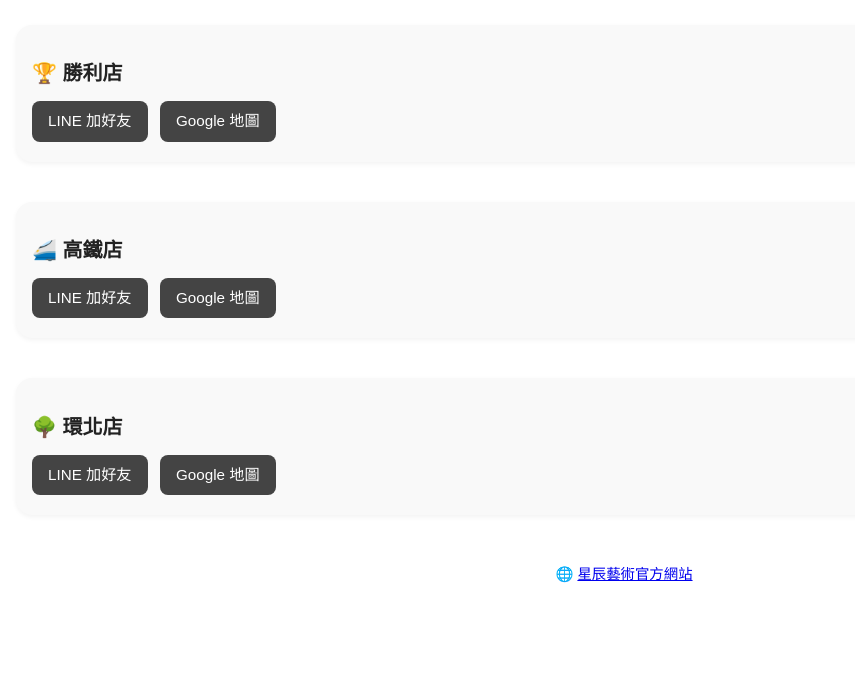
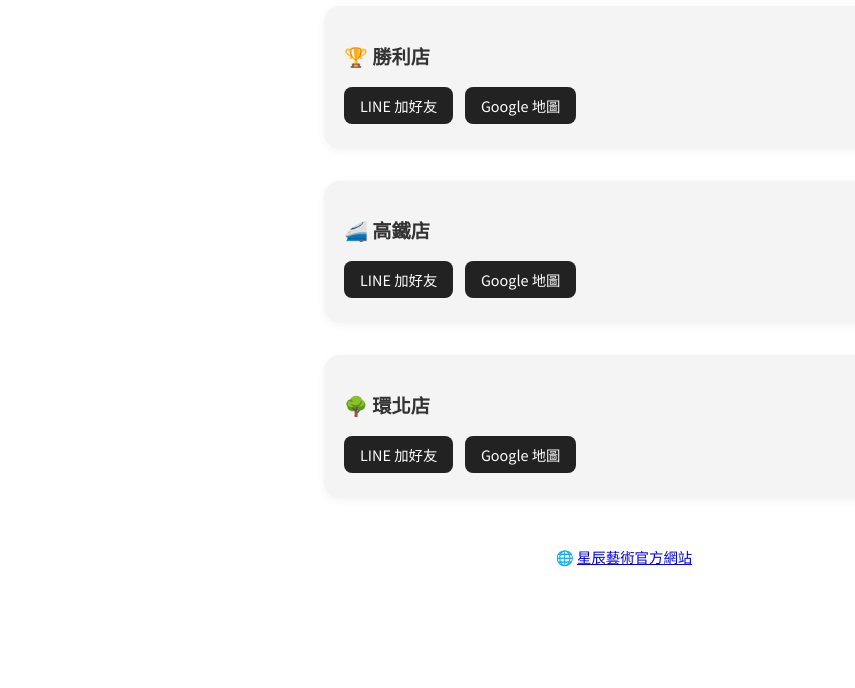
Before and after one commit to xingchen6plus/xingchenart, a plain HTML site: page index.html in a window 1280 px wide. Shown: the part 112-800 px from the top of the page, without its empty margins (16-871 px from the left). Drawn offline with Linux system fonts and the light colour scheme.

Commit message:
Update index.html

```diff
--- a/index.html
+++ b/index.html
@@ -1,75 +1,103 @@
-
 <!DOCTYPE html>
 <html lang="zh-Hant">
 <head>
   <meta charset="UTF-8">
   <meta name="viewport" content="width=device-width, initial-scale=1.0">
-  <title>星辰藝術分店資訊</title>
+  <title>星辰藝術 Constellation Art</title>
+  <link href="https://fonts.googleapis.com/css2?family=Noto+Sans+TC:wght@400;700&display=swap" rel="stylesheet">
   <style>
     body {
-      font-family: sans-serif;
-      background: #ffffff;
-      color: #222;
       margin: 0;
-      padding: 2rem;
-      line-height: 1.6;
+      font-family: 'Noto Sans TC', sans-serif;
+      background: #fff;
+      color: #333;
+      padding: 2rem 1rem;
     }
-    h1 {
+    header {
       text-align: center;
+      margin-bottom: 2.5rem;
+    }
+    header h1 {
       font-size: 2rem;
+      margin: 0;
+    }
+    .container {
+      max-width: 600px;
+      margin: 0 auto;
+    }
+    .branch {
+      background: #f4f4f4;
+      padding: 1.25rem;
+      border-radius: 1rem;
+      box-shadow: 0 2px 10px rgba(0,0,0,0.05);
       margin-bottom: 2rem;
     }
-    .branch {
-      margin-bottom: 2.5rem;
-      padding: 1rem;
-      border-radius: 1rem;
-      background: #f9f9f9;
-      box-shadow: 0 2px 5px rgba(0,0,0,0.05);
+    .branch h2 {
+      font-size: 1.2rem;
+      margin-bottom: 0.75rem;
     }
-    .branch h2 {
-      margin-bottom: 0.5rem;
-      font-size: 1.25rem;
+    .buttons a {
+      display: inline-block;
+      margin: 0.3rem 0.5rem 0.3rem 0;
+      padding: 0.5rem 1rem;
+      border-radius: 0.5rem;
+      background-color: #222;
+      color: white;
+      text-decoration: none;
+      font-size: 0.9rem;
+      transition: background-color 0.3s ease;
     }
-    a.button {
-      display: inline-block;
-      margin: 0.25rem 0.5rem 0.25rem 0;
-      padding: 0.5rem 1rem;
-      background-color: #444;
-      color: white;
-      border-radius: 0.5rem;
-      text-decoration: none;
-      font-size: 0.95rem;
+    .buttons a:hover {
+      background-color: #555;
     }
     footer {
       text-align: center;
+      font-size: 0.9rem;
       margin-top: 3rem;
-      font-size: 0.9rem;
+    }
+    @media (max-width: 480px) {
+      .buttons a {
+        display: block;
+        margin: 0.5rem 0;
+        width: 100%;
+        text-align: center;
+      }
     }
   </style>
 </head>
 <body>
+  <div class="container">
+    <header>
       <h1>星辰藝術 Constellation Art</h1>
+    </header>
 
     <div class="branch">
       <h2>🏆 勝利店</h2>
-    <a class="button" href="https://lin.ee/pR5HIMs" target="_blank">LINE 加好友</a>
-    <a class="button" href="https://maps.app.goo.gl/oaU7FXDrmUhQL3Vc9" target="_blank">Google 地圖</a>
+      <div class="buttons">
+        <a href="https://lin.ee/pR5HIMs" target="_blank">LINE 加好友</a>
+        <a href="https://maps.app.goo.gl/oaU7FXDrmUhQL3Vc9" target="_blank">Google 地圖</a>
+      </div>
     </div>
 
     <div class="branch">
       <h2>🚄 高鐵店</h2>
-    <a class="button" href="https://lin.ee/2dGPRGV" target="_blank">LINE 加好友</a>
-    <a class="button" href="https://maps.app.goo.gl/HmcqP7mYhDfihcTi9" target="_blank">Google 地圖</a>
+      <div class="buttons">
+        <a href="https://lin.ee/2dGPRGV" target="_blank">LINE 加好友</a>
+        <a href="https://maps.app.goo.gl/HmcqP7mYhDfihcTi9" target="_blank">Google 地圖</a>
+      </div>
     </div>
 
     <div class="branch">
       <h2>🌳 環北店</h2>
-    <a class="button" href="https://lin.ee/njiQLh4" target="_blank">LINE 加好友</a>
-    <a class="button" href="https://maps.app.goo.gl/nYoa556KEfCmYmeL6" target="_blank">Google 地圖</a>
+      <div class="buttons">
+        <a href="https://lin.ee/njiQLh4" target="_blank">LINE 加好友</a>
+        <a href="https://maps.app.goo.gl/nYoa556KEfCmYmeL6" target="_blank">Google 地圖</a>
+      </div>
     </div>
 
     <footer>
       🌐 <a href="https://www.joo.com.tw/constellation/index.php?action=index" target="_blank">星辰藝術官方網站</a>
     </footer>
+  </div>
 </body>
 </html>
```
Lines whose indentation alone changed are shown as unchanged.
